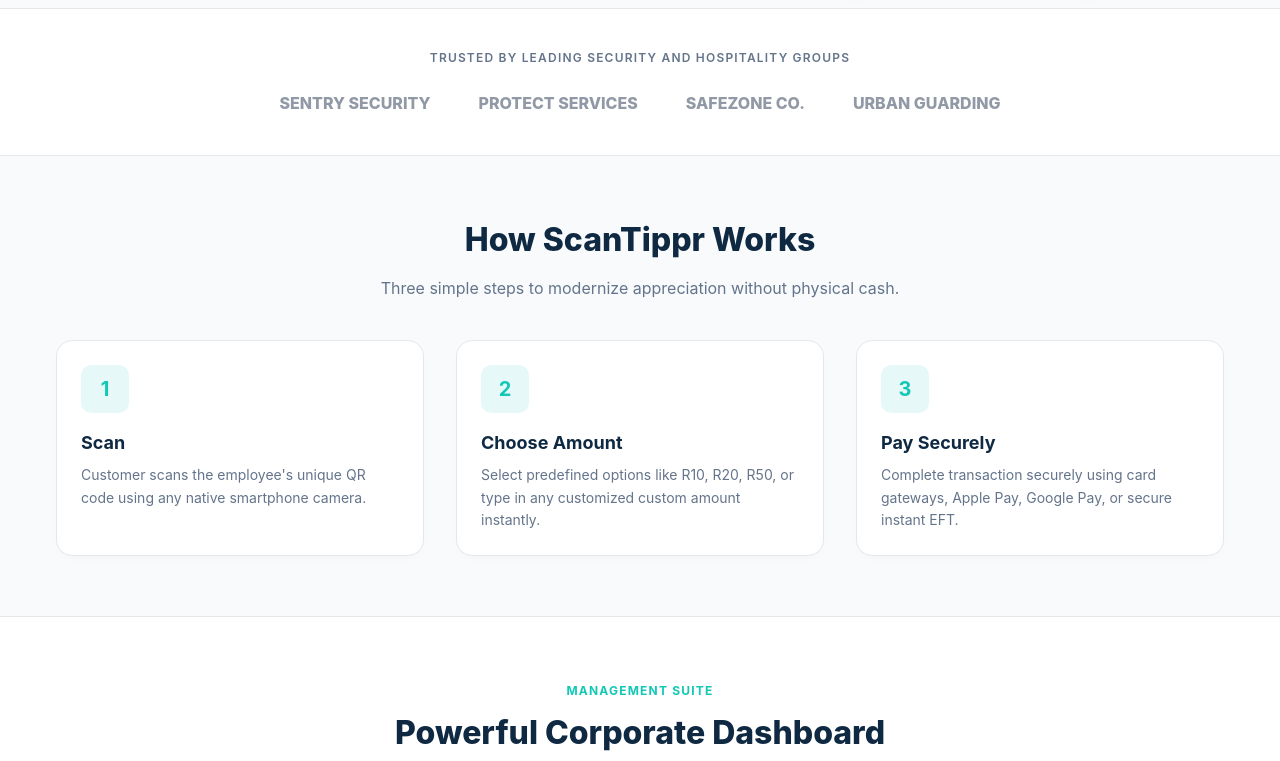
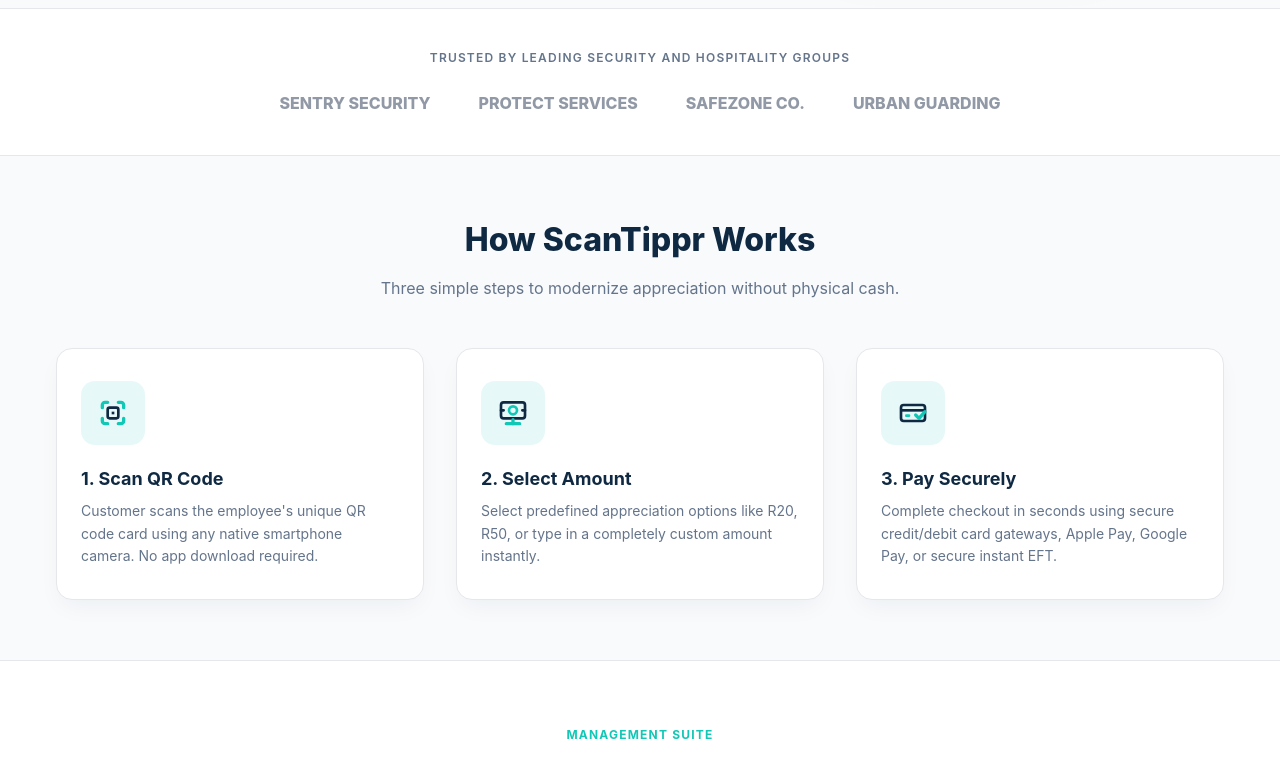
Before and after one commit to JeanDupl/ScanTippr, a Next.js app in the folder scantippr/: page / in a window 1280 px wide. Shown: the part 639-1400 px from the top of the page. Built offline with nearby package versions, Linux system fonts and the light colour scheme.

Commit message:
new landing page4

```diff
--- a/scantippr/app/page.tsx
+++ b/scantippr/app/page.tsx
@@ -292,37 +292,110 @@ export default function Home() {
         {/* How It Works */}
         <section id="how-it-works" style={{ padding: '60px 16px', background: '#F8FAFC' }}>
           <div className="responsive-container">
-            <div style={{ textAlign: 'center', marginBottom: '40px' }}>
+            <div style={{ textAlign: 'center', marginBottom: '48px' }}>
               <h2 style={{ fontSize: '32px', fontWeight: 800, color: '#0F2942', marginBottom: '12px' }}>How ScanTippr Works</h2>
               <p style={{ fontSize: '16px', color: '#64748B', maxWidth: '600px', margin: '0 auto' }}>Three simple steps to modernize appreciation without physical cash.</p>
             </div>
 
             <div className="three-col-grid">
-              {/* Step 1 */}
-              <div style={{ background: '#FFF', padding: '24px', borderRadius: '16px', border: '1px solid #E5E7EB', boxShadow: '0 4px 6px -1px rgba(0,0,0,0.02)' }}>
-                <div style={{ width: '48px', height: '48px', background: 'rgba(18, 199, 181, 0.1)', borderRadius: '10px', display: 'flex', alignItems: 'center', justifyContent: 'center', fontSize: '20px', color: '#12C7B5', marginBottom: '16px', fontWeight: 'bold' }}>
-                  1
+              {/* Step 1 - Scan */}
+              <div style={{
+                background: '#FFF',
+                padding: '32px 24px',
+                borderRadius: '16px',
+                border: '1px solid #E5E7EB',
+                boxShadow: '0 10px 25px -5px rgba(15, 41, 66, 0.05)',
+                transition: 'transform 0.2s ease, box-shadow 0.2s ease',
+              }}>
+                <div style={{
+                  width: '64px',
+                  height: '64px',
+                  background: 'rgba(18, 199, 181, 0.1)',
+                  borderRadius: '14px',
+                  display: 'flex',
+                  alignItems: 'center',
+                  justifyContent: 'center',
+                  marginBottom: '20px'
+                }}>
+                  {/* Premium Scan Icon SVG */}
+                  <svg width="32" height="32" viewBox="0 0 24 24" fill="none" xmlns="http://www.w3.org/2000/svg">
+                    <path d="M4 8V6C4 4.89543 4.89543 4 6 4H8" stroke="#12C7B5" strokeWidth="2.5" strokeLinecap="round" />
+                    <path d="M20 8V6C20 4.89543 19.1046 4 18 4H16" stroke="#12C7B5" strokeWidth="2.5" strokeLinecap="round" />
+                    <path d="M4 16V18C4 19.1046 4.89543 20 6 20H8" stroke="#12C7B5" strokeWidth="2.5" strokeLinecap="round" />
+                    <path d="M20 16V18C20 19.1046 19.1046 20 18 20H16" stroke="#12C7B5" strokeWidth="2.5" strokeLinecap="round" />
+                    <rect x="8" y="8" width="8" height="8" rx="1.5" stroke="#0F2942" strokeWidth="2" />
+                    <rect x="11" y="11" width="2" height="2" fill="#0F2942" />
+                  </svg>
                 </div>
-                <h3 style={{ fontSize: '18px', fontWeight: 700, color: '#0F2942', marginBottom: '8px' }}>Scan</h3>
-                <p style={{ color: '#64748B', fontSize: '14px', lineHeight: '1.6' }}>Customer scans the employee's unique QR code using any native smartphone camera.</p>
+                <h3 style={{ fontSize: '18px', fontWeight: 700, color: '#0F2942', marginBottom: '8px' }}>1. Scan QR Code</h3>
+                <p style={{ color: '#64748B', fontSize: '14px', lineHeight: '1.6', margin: 0 }}>
+                  Customer scans the employee's unique QR code card using any native smartphone camera. No app download required.
+                </p>
               </div>
 
-              {/* Step 2 */}
-              <div style={{ background: '#FFF', padding: '24px', borderRadius: '16px', border: '1px solid #E5E7EB', boxShadow: '0 4px 6px -1px rgba(0,0,0,0.02)' }}>
-                <div style={{ width: '48px', height: '48px', background: 'rgba(18, 199, 181, 0.1)', borderRadius: '10px', display: 'flex', alignItems: 'center', justifyContent: 'center', fontSize: '20px', color: '#12C7B5', marginBottom: '16px', fontWeight: 'bold' }}>
-                  2
+              {/* Step 2 - Choose Amount */}
+              <div style={{
+                background: '#FFF',
+                padding: '32px 24px',
+                borderRadius: '16px',
+                border: '1px solid #E5E7EB',
+                boxShadow: '0 10px 25px -5px rgba(15, 41, 66, 0.05)'
+              }}>
+                <div style={{
+                  width: '64px',
+                  height: '64px',
+                  background: 'rgba(18, 199, 181, 0.1)',
+                  borderRadius: '14px',
+                  display: 'flex',
+                  alignItems: 'center',
+                  justifyContent: 'center',
+                  marginBottom: '20px'
+                }}>
+                  {/* Premium Choose Amount Icon SVG */}
+                  <svg width="32" height="32" viewBox="0 0 24 24" fill="none" xmlns="http://www.w3.org/2000/svg">
+                    <rect x="3" y="4" width="18" height="12" rx="2" stroke="#0F2942" strokeWidth="2" />
+                    <circle cx="12" cy="10" r="3" stroke="#12C7B5" strokeWidth="2" />
+                    <path d="M3 10H5M19 10H21" stroke="#0F2942" strokeWidth="2" strokeLinecap="round" />
+                    <path d="M7 20H17" stroke="#12C7B5" strokeWidth="2.5" strokeLinecap="round" />
+                    <path d="M12 17V20" stroke="#12C7B5" strokeWidth="2.5" strokeLinecap="round" />
+                  </svg>
                 </div>
-                <h3 style={{ fontSize: '18px', fontWeight: 700, color: '#0F2942', marginBottom: '8px' }}>Choose Amount</h3>
-                <p style={{ color: '#64748B', fontSize: '14px', lineHeight: '1.6' }}>Select predefined options like R10, R20, R50, or type in any customized custom amount instantly.</p>
+                <h3 style={{ fontSize: '18px', fontWeight: 700, color: '#0F2942', marginBottom: '8px' }}>2. Select Amount</h3>
+                <p style={{ color: '#64748B', fontSize: '14px', lineHeight: '1.6', margin: 0 }}>
+                  Select predefined appreciation options like R20, R50, or type in a completely custom amount instantly.
+                </p>
               </div>
 
-              {/* Step 3 */}
-              <div style={{ background: '#FFF', padding: '24px', borderRadius: '16px', border: '1px solid #E5E7EB', boxShadow: '0 4px 6px -1px rgba(0,0,0,0.02)' }}>
-                <div style={{ width: '48px', height: '48px', background: 'rgba(18, 199, 181, 0.1)', borderRadius: '10px', display: 'flex', alignItems: 'center', justifyContent: 'center', fontSize: '20px', color: '#12C7B5', marginBottom: '16px', fontWeight: 'bold' }}>
-                  3
+              {/* Step 3 - Secure Payment */}
+              <div style={{
+                background: '#FFF',
+                padding: '32px 24px',
+                borderRadius: '16px',
+                border: '1px solid #E5E7EB',
+                boxShadow: '0 10px 25px -5px rgba(15, 41, 66, 0.05)'
+              }}>
+                <div style={{
+                  width: '64px',
+                  height: '64px',
+                  background: 'rgba(18, 199, 181, 0.1)',
+                  borderRadius: '14px',
+                  display: 'flex',
+                  alignItems: 'center',
+                  justifyContent: 'center',
+                  marginBottom: '20px'
+                }}>
+                  {/* Premium Pay Securely Icon SVG */}
+                  <svg width="32" height="32" viewBox="0 0 24 24" fill="none" xmlns="http://www.w3.org/2000/svg">
+                    <rect x="3" y="6" width="18" height="12" rx="2" stroke="#0F2942" strokeWidth="2" />
+                    <path d="M3 10H21" stroke="#0F2942" strokeWidth="2" />
+                    <path d="M7 14H9" stroke="#12C7B5" strokeWidth="2" strokeLinecap="round" />
+                    <path d="M14 13.5L16.5 16L21 11" stroke="#12C7B5" strokeWidth="2.5" strokeLinecap="round" strokeLinejoin="round" />
+                  </svg>
                 </div>
-                <h3 style={{ fontSize: '18px', fontWeight: 700, color: '#0F2942', marginBottom: '8px' }}>Pay Securely</h3>
-                <p style={{ color: '#64748B', fontSize: '14px', lineHeight: '1.6' }}>Complete transaction securely using card gateways, Apple Pay, Google Pay, or secure instant EFT.</p>
+                <h3 style={{ fontSize: '18px', fontWeight: 700, color: '#0F2942', marginBottom: '8px' }}>3. Pay Securely</h3>
+                <p style={{ color: '#64748B', fontSize: '14px', lineHeight: '1.6', margin: 0 }}>
+                  Complete checkout in seconds using secure credit/debit card gateways, Apple Pay, Google Pay, or secure instant EFT.
+                </p>
               </div>
             </div>
           </div>
```
